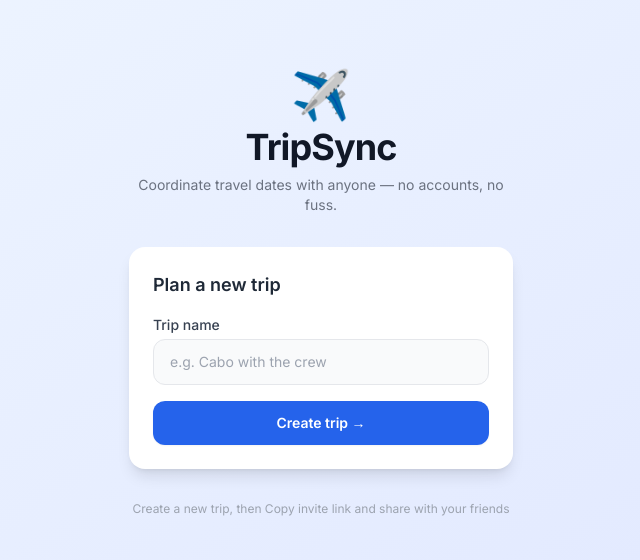
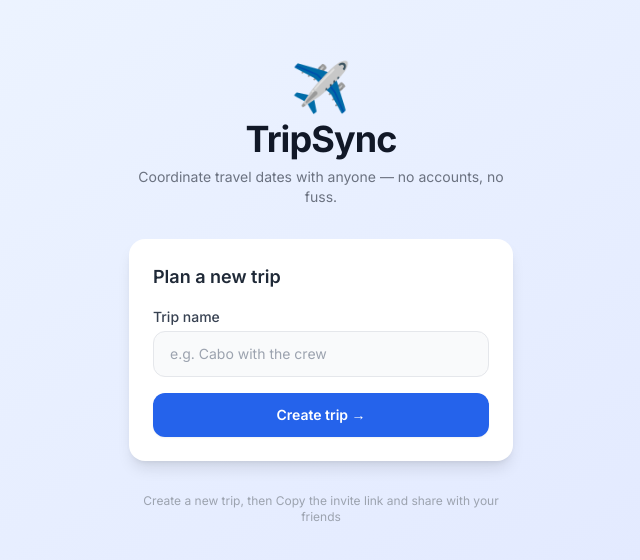
Before and after one commit to areagan954/tripsync, a Next.js app: page / in a window 1280 px wide. Shown: the part 106-666 px from the top of the page, without its empty margins (319-959 px from the left). Built offline with nearby package versions, Linux system fonts and the light colour scheme.

Commit message:
Fix homepage tagline wording

```diff
--- a/app/page.tsx
+++ b/app/page.tsx
@@ -48,7 +48,7 @@ export default function Home() {
         </div>
 
         <p className="text-center text-xs text-gray-400">
-          Create a new trip, then Copy invite link and share with your friends
+          Create a new trip, then Copy the invite link and share with your friends
         </p>
       </div>
     </div>
```
